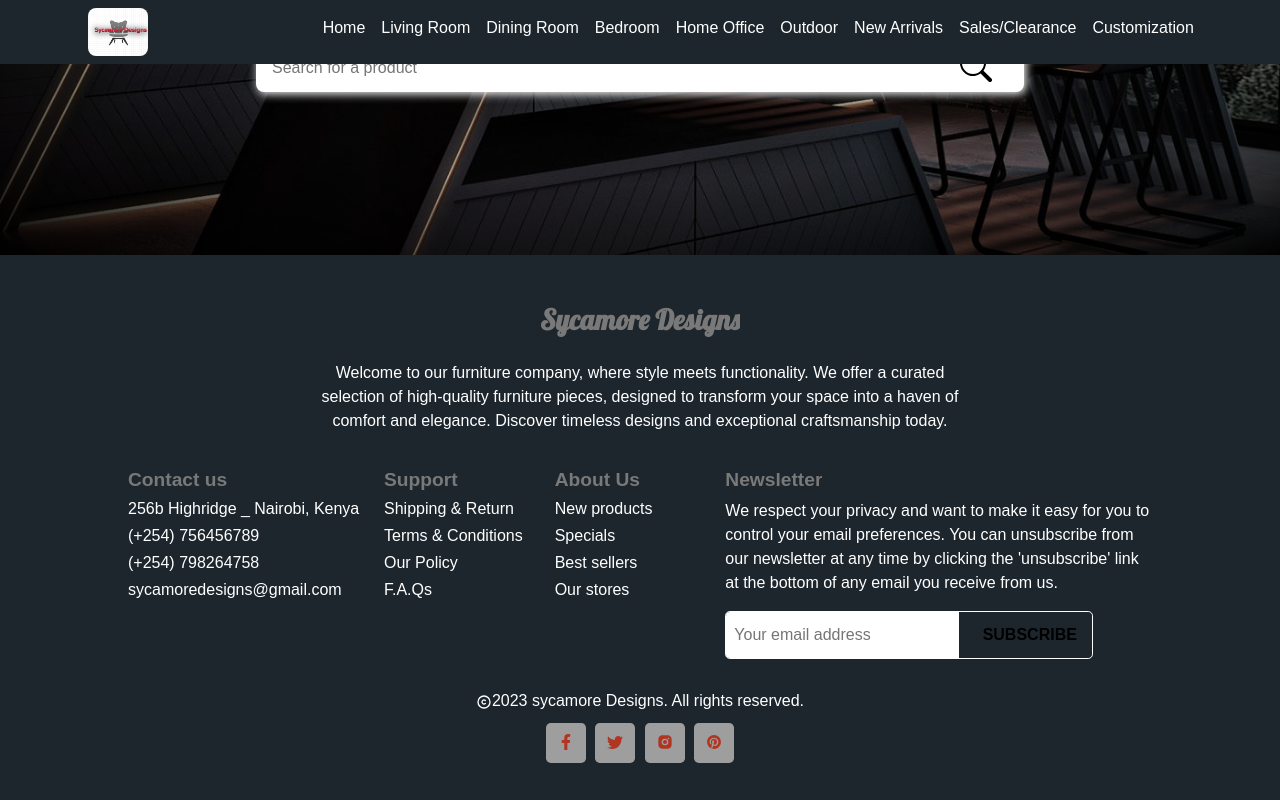
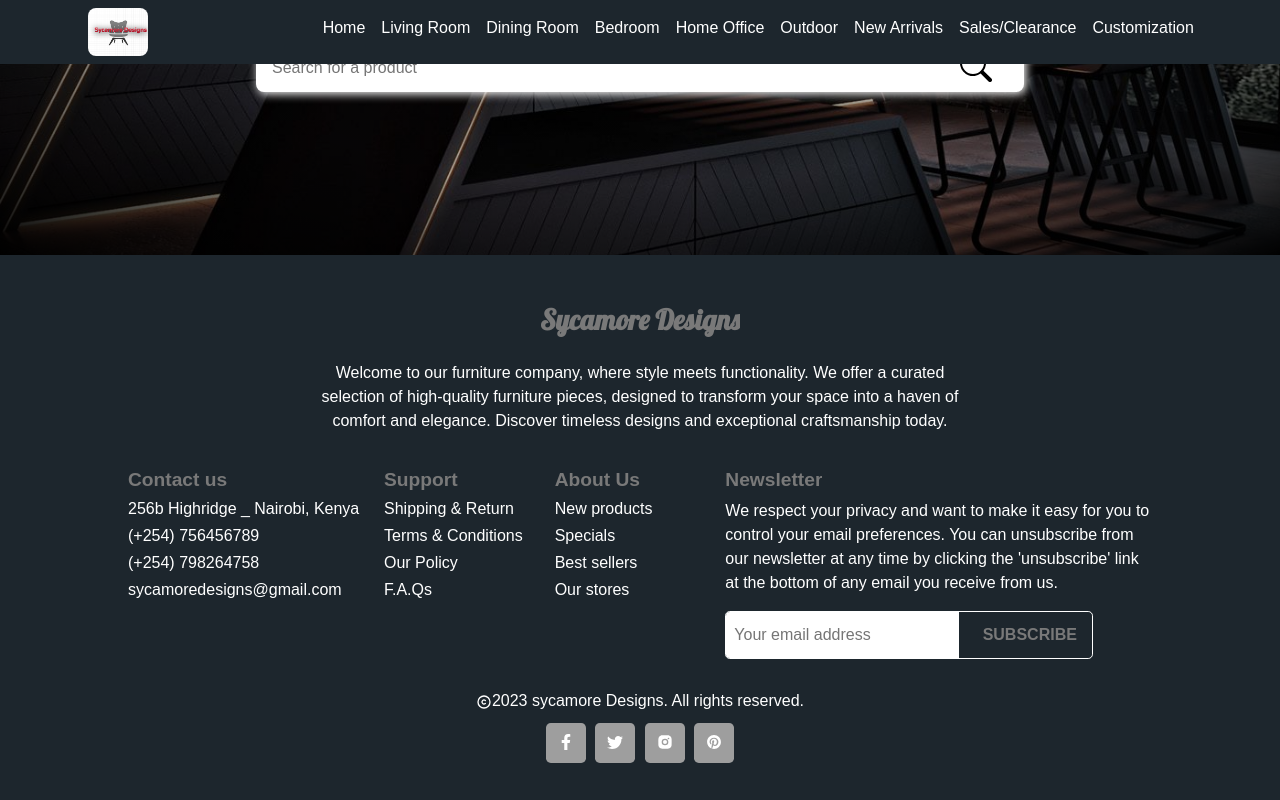
Before and after one commit to Roche001/FurniFusion, a React (Create React App) app: page / in a window 1280 px wide. In both pictures the pointer is over the button "SUBSCRIBE". Shown: the part 225-1025 px from the top of the page. Built offline with nearby package versions, Linux system fonts and the light colour scheme; a web font is replaced by a local one.

Commit message:
update changes

```diff
--- a/src/components/footer/Footer.css
+++ b/src/components/footer/Footer.css
@@ -90,7 +90,7 @@ input {
   color: #ffffff;
 }
 .footer-button:hover {
-  color: #000000;
+  color: #797979;
 }
 .footer-socials {
   display: flex;
@@ -125,11 +125,11 @@ input {
 }
 
 .media h6 {
-  color: #b23521;
+  color: #ffffff;
   margin-top: 0.2rem;
 }
 .media h6:hover {
-  color: #ffffff;
+  color: #b23521;
 }
 .footer-contact h4,
 .footer-support h4,
```
